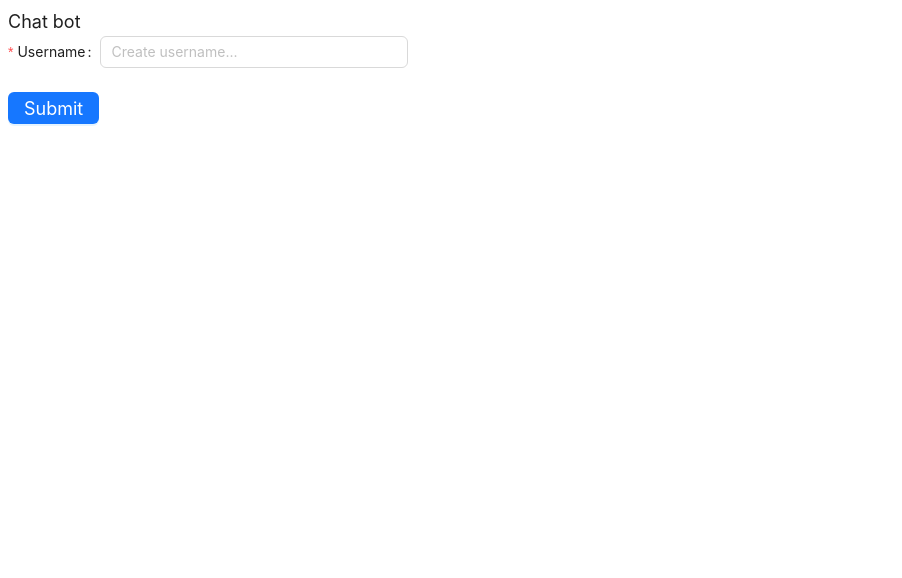
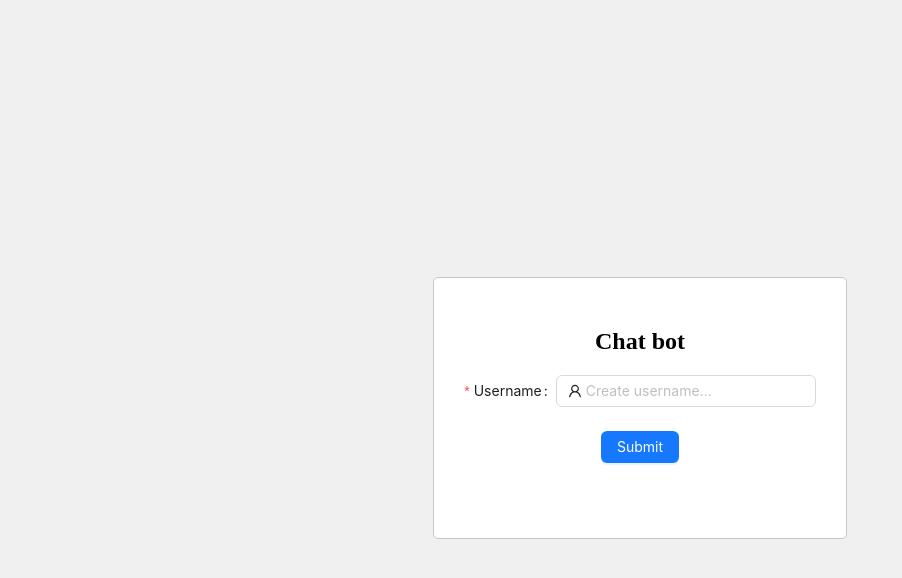
Before and after one commit to WachirawitV-code/chat-web, a Next.js app in the folder chat-web/: page /login in a window 1280 px wide. Shown: the top 578 px of the page, without its empty margins (0-902 px from the left). Built offline with nearby package versions, Linux system fonts and the light colour scheme.

Commit message:
login page

```diff
--- a/chat-web/src/app/login/layout.tsx
+++ b/chat-web/src/app/login/layout.tsx
@@ -1,7 +1,7 @@
-export default function RootLayout({
-  children,
-}: {
-  children: React.ReactNode;
-}) {
-  return <div>{children}</div>;
-}
+"use client";
+
+const login = ({ children }: { children: React.ReactNode }) => {
+  return <main className="unauthorized-layout bg-fixed">{children}</main>;
+};
+
+export default login;
--- a/chat-web/src/app/login/login.css
+++ b/chat-web/src/app/login/login.css
@@ -1,3 +1,17 @@
-* {
-    font-size: 18px;
+body {
+  height: 100vh;
+  text-align: center;
+  display: flex;
+  justify-content: center;
+  align-items: center;
+  background-color: rgb(240, 240, 240);
 }
+
+.form-container {
+  padding: 30px;
+  background-color: rgb(255, 255, 255);
+  max-width: 600px;
+  height: 200px;
+  border: 1px solid rgb(200, 200, 200);
+  border-radius: 5px;
+}
--- a/chat-web/src/app/login/page.tsx
+++ b/chat-web/src/app/login/page.tsx
@@ -1,31 +1,65 @@
 "use client";
 import React, { useState, useEffect } from "react";
+import "./login.css"
+import { UserOutlined } from "@ant-design/icons";
 import { Button, Form, Input } from "antd";
-import "./login.css";
 
 const loginPage = () => {
-  type FieldType = {
+  type Members = {
     id: number;
     user_name: string;
     chatroom_id?: number;
   };
 
+  const [userName, setUserName] = useState<string>("");
+
+  const [users, setUsers] = useState<Array<Members>>(() => {
+    const saveTasks = localStorage.getItem("USERS");
+    if (saveTasks) {
+      return JSON.parse(saveTasks);
+    } else {
+      return [];
+    }
+  });
+
+  function handleInputChange(event: React.ChangeEvent<HTMLInputElement>) {
+    console.log(`e.target.value : ${event.target.value}`);
+    setUserName(event.target.value);
+  }
+
+  function handleFormSubmit() {
+    const userNameFromUsers = localStorage.getItem("USERS");
+    console.log(userNameFromUsers)
+    if (userName !== "") {
+      const newObj = { id: Math.random(), user_name: userName };
+      setUsers([...users, newObj]);
+      setUserName("");
+    }
+  }
+
+  // Save Value to local Storage
+  useEffect(() => {
+    // JS object to string
+    localStorage.setItem("USERS", JSON.stringify(users));
+    //state
+  }, [users]);
+
   return (
-    <main>
-      <div>
-        <Form
-          name="basic"
-          style={{ maxWidth: 400 }}
-        >
-          <small>Chat bot</small>
-          <Form.Item<FieldType>
+    <section>
+      <div className="form-container">
+        <h2>Chat bot</h2>
+        <Form onFinish={handleFormSubmit}>
+          <Form.Item
+            name="user_name"
             label="Username"
-            name="user_name"
-            rules={[{ required: true, message: "Please input your username!" }]}
+            rules={[{ required: true, message: "Please input your Username!" }]}
           >
-            <Input placeholder="Create username..." />
+            <Input
+              prefix={<UserOutlined />}
+              onChange={handleInputChange}
+              placeholder="Create username..."
+            />
           </Form.Item>
-
           <Form.Item>
             <Button type="primary" htmlType="submit">
               Submit
@@ -33,7 +67,7 @@ const loginPage = () => {
           </Form.Item>
         </Form>
       </div>
-    </main>
+    </section>
   );
 };
 
```
